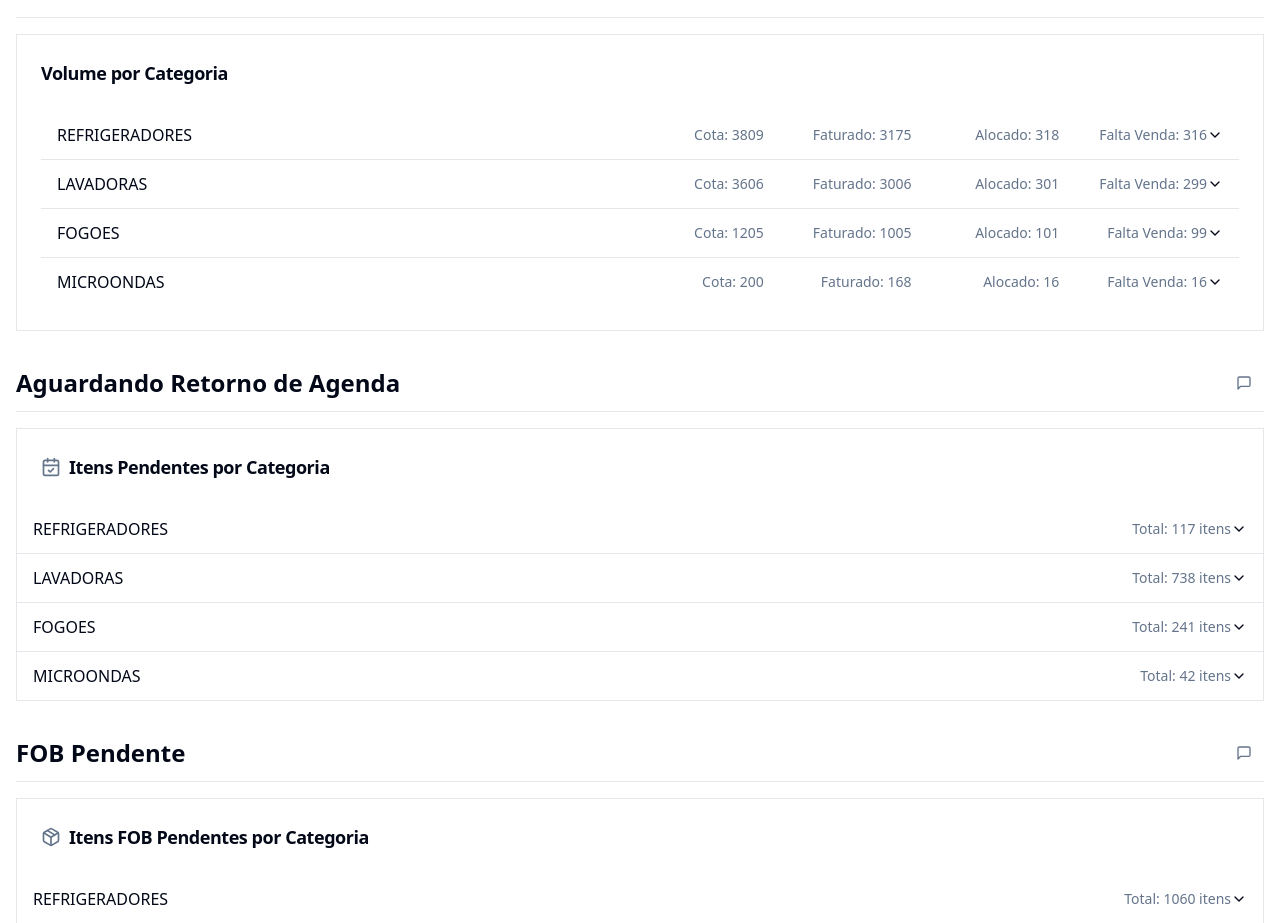
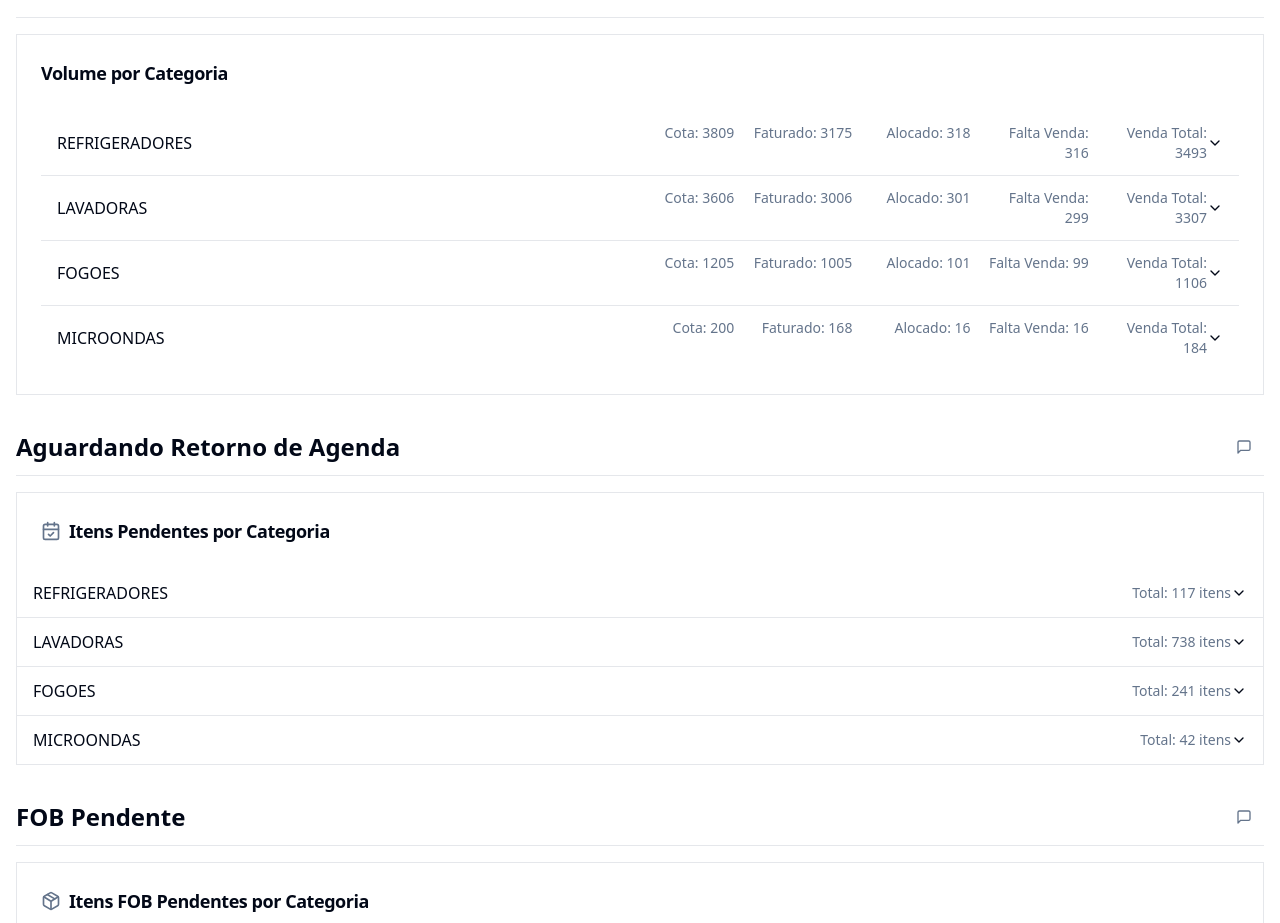
Before and after one commit to leonardohaine-distrito/mockup-mpv-commercial, a React (Vite) app: page / in a window 1280 px wide. Shown: the part 844-1767 px from the top of the page. Built offline with nearby package versions, Linux system fonts and the light colour scheme.

Commit message:
[dyad] Adicionando coluna Venda Total ao Detalhamento dos KPIs - wrote 5 file(s)

```diff
--- a/src/components/DetailedKpisTable.tsx
+++ b/src/components/DetailedKpisTable.tsx
@@ -17,6 +17,7 @@ interface KpiDetail {
   faturado: number;
   alocado: number;
   faltaVenda: number;
+  vendaTotal: number; // Added vendaTotal
 }
 
 interface KpiCategory {
@@ -65,16 +66,18 @@ export const DetailedKpisTable: React.FC<DetailedKpisTableProps> = ({ onSuggestC
               const totalFaturado = categoryData.details.reduce((sum, item) => sum + item.faturado, 0);
               const totalAlocado = categoryData.details.reduce((sum, item) => sum + item.alocado, 0);
               const totalFaltaVenda = categoryData.details.reduce((sum, item) => sum + item.faltaVenda, 0);
+              const totalVendaTotal = categoryData.details.reduce((sum, item) => sum + item.vendaTotal, 0); // Calculate totalVendaTotal
 
               return (
                 <AccordionItem key={index} value={`item-${index}`} className="border-b border-gray-200 last:border-b-0">
                   <AccordionTrigger className="hover:no-underline py-3 px-4 text-base font-medium text-left flex justify-between items-center">
                     <span className="flex-1">{categoryData.category}</span>
-                    <div className="flex-1 grid grid-cols-4 text-right gap-4 min-w-[400px]">
+                    <div className="flex-1 grid grid-cols-5 text-right gap-4 min-w-[500px]"> {/* Adjusted grid-cols */}
                       <span className="font-normal text-sm text-muted-foreground">{t("detailedKpisTable.quota")} {totalCota}</span> {/* Translated text */}
                       <span className="font-normal text-sm text-muted-foreground">{t("detailedKpisTable.billed")} {totalFaturado}</span> {/* Translated text */}
                       <span className="font-normal text-sm text-muted-foreground">{t("detailedKpisTable.allocated")} {totalAlocado}</span> {/* Translated text */}
                       <span className="font-normal text-sm text-muted-foreground">{t("detailedKpisTable.salesShortfall")} {totalFaltaVenda}</span> {/* Translated text */}
+                      <span className="font-normal text-sm text-muted-foreground">{t("detailedKpisTable.totalSales")} {totalVendaTotal}</span> {/* Display totalVendaTotal */}
                     </div>
                   </AccordionTrigger>
                   <AccordionContent className="p-0">
@@ -89,6 +92,7 @@ export const DetailedKpisTable: React.FC<DetailedKpisTableProps> = ({ onSuggestC
                             <TableHead className="text-right">{t("detailedKpisTable.billed")}</TableHead> {/* Translated text */}
                             <TableHead className="text-right">{t("detailedKpisTable.allocated")}</TableHead> {/* Translated text */}
                             <TableHead className="text-right">{t("detailedKpisTable.salesShortfall")}</TableHead> {/* Translated text */}
+                            <TableHead className="text-right">{t("detailedKpisTable.totalSales")}</TableHead> {/* New TableHead for Venda Total */}
                           </TableRow>
                         </TableHeader>
                         <TableBody>
@@ -105,6 +109,7 @@ export const DetailedKpisTable: React.FC<DetailedKpisTableProps> = ({ onSuggestC
                                   {item.faltaVenda}
                                 </span>
                               </TableCell>
+                              <TableCell className="text-right">{item.vendaTotal}</TableCell> {/* Display vendaTotal */}
                             </TableRow>
                           ))}
                         </TableBody>
--- a/src/locales/en/translation.json
+++ b/src/locales/en/translation.json
@@ -65,6 +65,7 @@
     "billed": "Billed:",
     "allocated": "Allocated:",
     "salesShortfall": "Sales Shortfall:",
+    "totalSales": "Total Sales:",
     "model": "Model",
     "pnc": "PNC",
     "voltage": "Voltage",
--- a/src/locales/es/translation.json
+++ b/src/locales/es/translation.json
@@ -65,6 +65,7 @@
     "billed": "Facturado:",
     "allocated": "Asignado:",
     "salesShortfall": "Falta de Venta:",
+    "totalSales": "Venta Total:",
     "model": "Modelo",
     "pnc": "PNC",
     "voltage": "Voltaje",
--- a/src/locales/pt/translation.json
+++ b/src/locales/pt/translation.json
@@ -65,6 +65,7 @@
     "billed": "Faturado:",
     "allocated": "Alocado:",
     "salesShortfall": "Falta Venda:",
+    "totalSales": "Venda Total:",
     "model": "Modelo",
     "pnc": "PNC",
     "voltage": "Voltagem",
--- a/src/pages/Dashboard.tsx
+++ b/src/pages/Dashboard.tsx
@@ -25,6 +25,7 @@ interface KpiDetail {
   faturado: number;
   alocado: number;
   faltaVenda: number;
+  vendaTotal: number; // Added vendaTotal
 }
 
 interface KpiCategory {
@@ -46,6 +47,7 @@ const transformToKpiCategories = (data: DashboardDataItem[]): KpiCategory[] => {
     const cota = Math.round(faturado * 1.2); // Example: quota is 20% higher than billed
     const alocado = Math.round(faturado * 0.1); // Example: 10% of billed is allocated
     const faltaVenda = cota - faturado - alocado;
+    const vendaTotal = faturado + alocado; // Calculate vendaTotal
 
     grouped[categoryKey].push({
       modelo: item.modelo,
@@ -55,6 +57,7 @@ const transformToKpiCategories = (data: DashboardDataItem[]): KpiCategory[] => {
       faturado,
       alocado,
       faltaVenda,
+      vendaTotal, // Include vendaTotal
     });
   });
 
```
